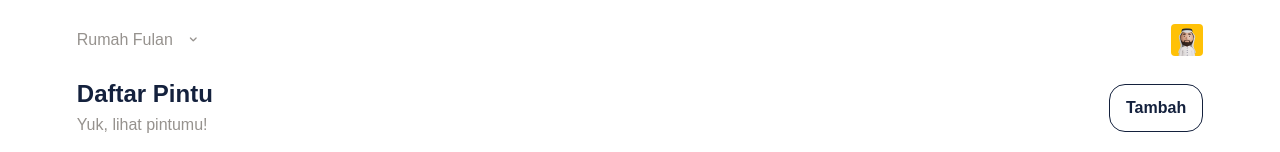
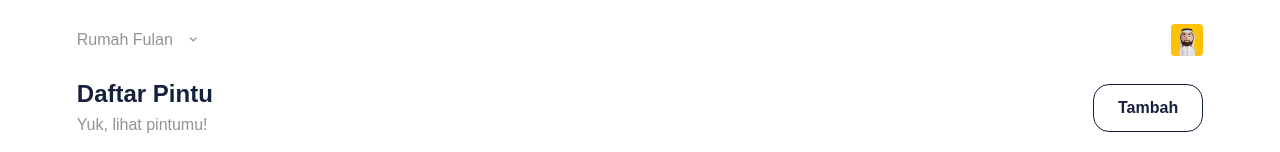
Before and after one commit to rakhacimano/gatelab-mobile, a Nuxt app: page /beranda in a window 1280 px wide. Shown: the top 152 px of the page. Built offline with nearby package versions, Linux system fonts and the light colour scheme.

Commit message:
Minor Update Button Tambah

```diff
--- a/pages/beranda/index.vue
+++ b/pages/beranda/index.vue
@@ -39,7 +39,7 @@
         </div>
         <div class="button-tambah">
           <nuxt-link to="tambah-pintu">
-            <button class="btn-outline pl-3 pr-3">Tambah</button>
+            <button class="btn-outline pl-4 pr-4">Tambah</button>
           </nuxt-link>
         </div>
       </div>
```
